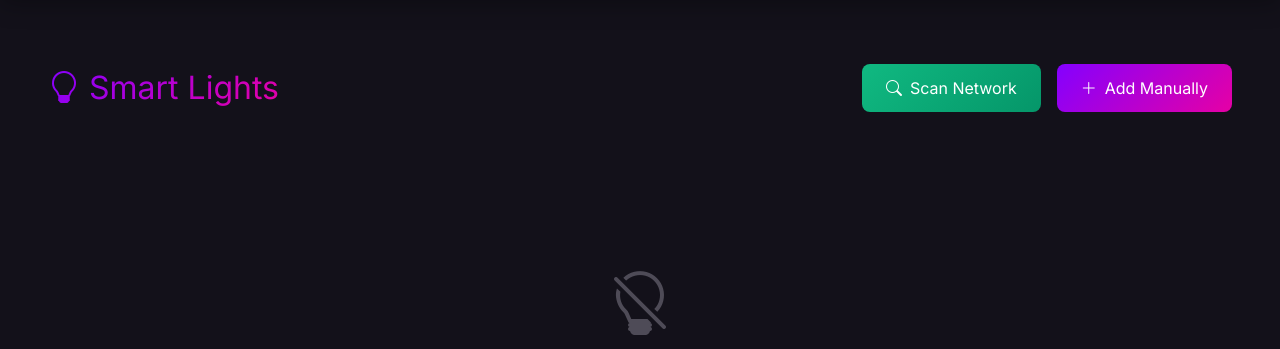
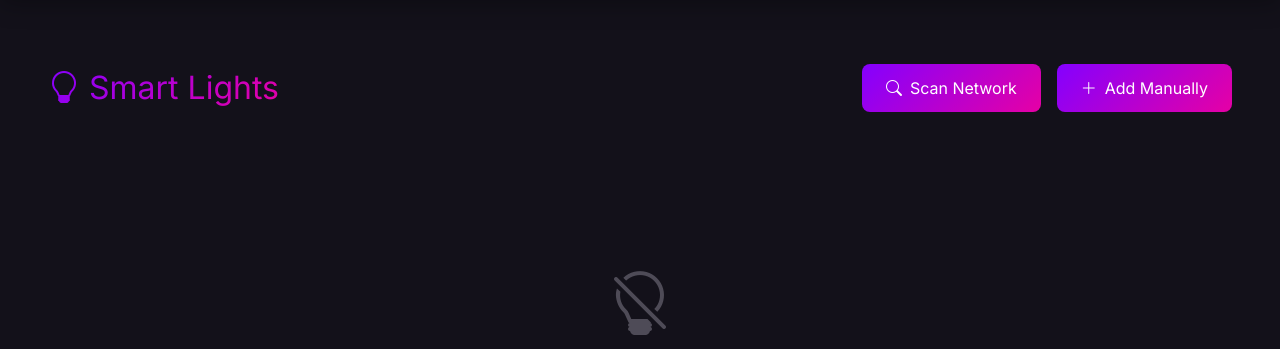
Before and after one commit to NexaFood/nexaai, a Django app: page /lights/ in a window 1280 px wide. Shown: the part 71-420 px from the top of the page. Run offline with Django 5.2, Linux system fonts and the light colour scheme; parts of the project's set-up code (start-up, migrations or seed data) failed here and were passed over; some libraries are stand-ins or nearby versions.

Commit message:
Fix scan network button to match purple theme
- Remove green gradient from scan button
- Now uses same purple-to-pink gradient as other buttons
- Consistent with overall color scheme

```diff
--- a/templates/lights_management.html
+++ b/templates/lights_management.html
@@ -387,7 +387,7 @@
     <div class="lights-header">
         <h1><i class="bi bi-lightbulb"></i> Smart Lights</h1>
         <div style="display: flex; gap: 1rem;">
-            <button class="btn-add-light" onclick="showScanModal()" style="background: linear-gradient(135deg, #10b981, #059669);">
+            <button class="btn-add-light" onclick="showScanModal()">
                 <i class="bi bi-search"></i> Scan Network
             </button>
             <button class="btn-add-light" onclick="showAddLightModal()">
```
